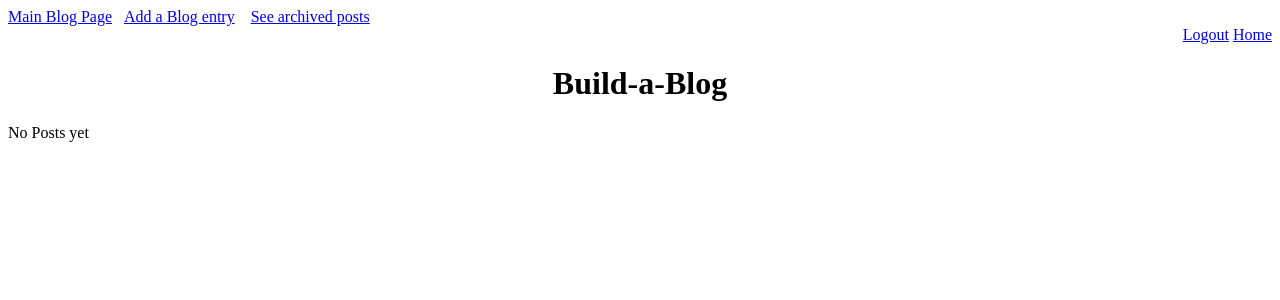
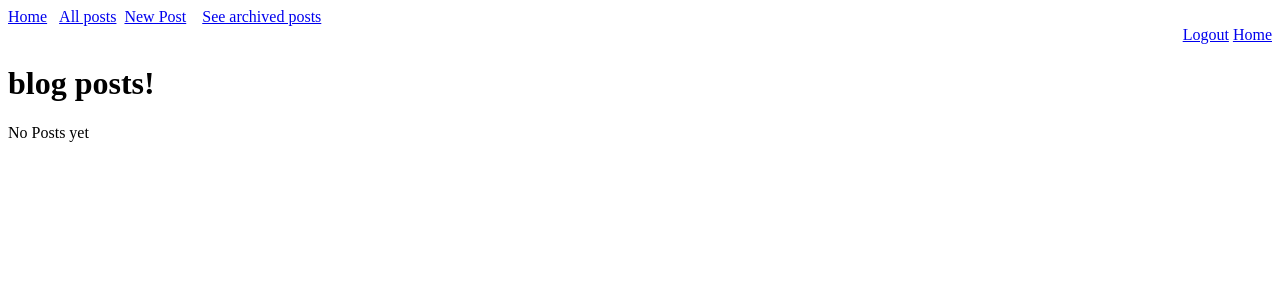
Before and after one commit to PaulC2017/blogz, a Flask app: page /Blog in a window 1280 px wide. Shown: the top 300 px of the page. Run offline with Flask 2, Linux system fonts and the light colour scheme; the visitor is signed in with stand-in values (Sample User, id 1); data that the repository does not hold is empty.

Commit message:
update to save work on  user features

```diff
--- a/main.py
+++ b/main.py
@@ -40,22 +40,23 @@ class Blog(db.Model):
 
 @app.before_request
 def require_login():
-    allowed_routes = ["login", "signup"]
+    allowed_routes = ["login", 'show_a_users_posts', 'reshow_a_users_posts' ,"post", "signup", "index", "blog"]
+    print("ENDPOINT = ", request.endpoint)
     if request.endpoint not in allowed_routes and "user_name" not in session:
-        # return redirect("/login")
-        return redirect("login" )
+        return redirect("/login" )
 
 
 
 
 @app.route('/', methods=['POST', 'GET'])
 def index():
+    # render list of all blog user ids
     post = User.query.all()
-    return  render_template("index.html", post=post, title="Blogs R Us")
+    return  render_template("index.html", post=post, page_title="blog users!", title="Blogs R Us")
 
 @app.route("/Reqs", methods = ["GET", "POST"])
 def reqs():
-  return render_template("input_req.html")
+  return render_template("input_req.html", titel="Blogz Input Requirements")
 
 
 @app.route('/signup', methods=['POST', 'GET'])
@@ -141,10 +142,11 @@ def blog():
 
     # post = Blog.query.all()
     #post = Blog.query.order_by(Blog.id.desc()).all()
-    page_title = "Build-a-Blog"
+    page_title = "blog posts!"
     post = Blog.query.filter_by(removed = False).order_by(Blog.id.desc()).all()
+
     return render_template('blog.html',title="Blogs R Us!",
-        post=post, page_title = page_title)
+        post=post, page_title = page_title) #, owner_id=owner_id)
 
 
 @app.route('/newpost', methods=['POST', 'GET'])
@@ -172,18 +174,34 @@ def newpost():
 
 @app.route('/show_post', methods=['POST', 'GET'])
 def post():
+    # show the post an active user just entered
     post_title = request.args.get("post_title")
     post_body = request.args.get("post_body")
-    #post = Blog.query.get(post_id)
-    #title = post.title
-    #body = post.body"""
 
-    return render_template('show_post.html', post_title= post_title, post_body=post_body )
+    user_name = session["user_name"]
+    return render_template('show_post.html', post_title= post_title, post_body=post_body,user_name=user_name )
+
+
+@app.route('/show_a_users_posts', methods=['POST', 'GET'])
+def show_a_users_posts():
+    # show all the posts from a specific user
+    user_id = request.args.get("user_id")
+    user_name = request.args.get("user_name")
+    posts=Blog.query.filter_by(owner_id=user_id).all()
+    return render_template('show_a_users_posts.html', posts=posts, user_name=user_name,  title="Blogs R Us")
+
+@app.route('/reshow_a_users_posts', methods=['POST', 'GET'])
+def reshow_a_users_posts():
+    # reshow all the posts from a specific user
+    user_id = request.args.get("user_id")
+    user_name = request.args.get("user_name")
+    posts=Blog.query.filter_by(owner_id=user_id).all()
+    return render_template('show_a_users_posts.html', posts=posts, user_name=user_name,  title="Blogs R Us")
 
 
 @app.route('/remove_post', methods=['POST'])
 def remove_post():
-
+    # user remove a specific post
     post_id = int(request.form['post_id'])
     post = Blog.query.get(post_id)
     post.removed = True
@@ -197,9 +215,8 @@ def remove_post():
 
 @app.route('/archives', methods=['POST', 'GET'])
 def archives():
+    # show all the archived posts
 
-    # post = Blog.query.all()
-    #post = Blog.query.order_by(Blog.id.desc()).all()
     archived_post = Blog.query.filter_by(removed = True).order_by(Blog.id.desc()).all()
     return render_template('archived_posts.html',title="Blogs R Us!",
         archived_post=archived_post, page_title = "Archived Posts")
--- a/static/style.css
+++ b/static/style.css
@@ -1,6 +1,6 @@
 .post_title{
 
-     color:blue;
+    color:blue;
     font-weight: bold;
 
 }
@@ -13,7 +13,7 @@
 }
 .page_title{
 
-    text-align: center;
+    text-align: left;
 }
 .error{
 
--- a/templates/base.html
+++ b/templates/base.html
@@ -15,7 +15,7 @@
 
 <body>
     <div>
-        <a href='/Blog'>Main Blog Page</a> &nbsp;&nbsp;<a href='/newpost'>Add a Blog entry</a> &nbsp;&nbsp; <a href='/archives'>See archived posts</a>
+        <a href='/'>Home</a> &nbsp;&nbsp;<a href='/Blog'>All posts</a>&nbsp;&nbsp;<a href='/newpost'>New Post</a> &nbsp;&nbsp; <a href='/archives'>See archived posts</a>
     </div>
 
     <div style="text-align:right">
--- a/templates/blog.html
+++ b/templates/blog.html
@@ -9,10 +9,11 @@
     <ul>
         {% for post in post %}
         <li>
-            <a href = "/show_post?post_body={{post.body}}&post_title={{post.title}}" ><span class="post_title" >{{ post.title }} </span></a>
+            <a href = "/show_post?post_body={{post.body}}&post_title={{post.title}}&post_id={{post.id}}" ><span class="post_title" >{{ post.title }} </span></a>
 
             <br><br>
                {{ post.body }}
+
             <br><br>
 
             <form method = "POST" action = "/remove_post" style="display:inline-block">
--- a/templates/index.html
+++ b/templates/index.html
@@ -2,9 +2,10 @@
 
 {% block content %}
 
+
 {% for post in post %}
   <ul>
-    <li>{{post.user_name}}</li>
+    <li><a href = "/show_a_users_posts?user_name={{post.user_name}}&user_id={{post.id}}"> {{post.user_name}} </a></li>
   </ul>
 
 {% endfor%}
```
Also changed, not shown: templates/reshow_a_users_posts.html (added, +16 -0 lines), templates/show_a_users_posts.html (added, +16 -0 lines), templates/show_post.html (indentation only).
